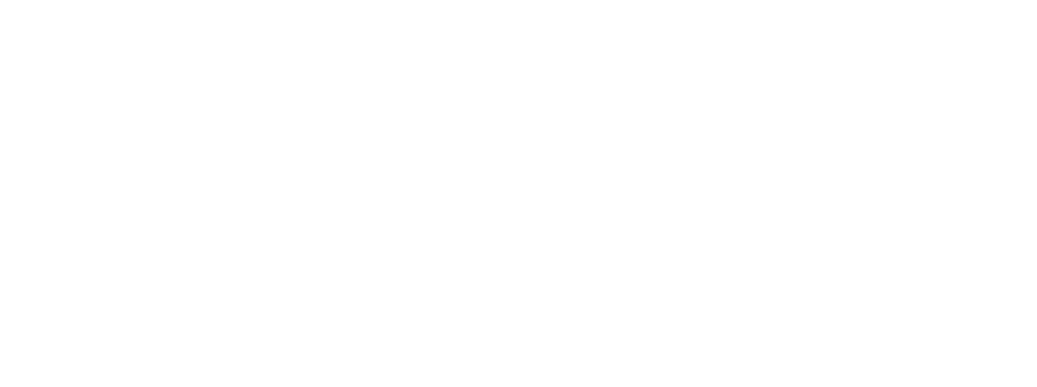
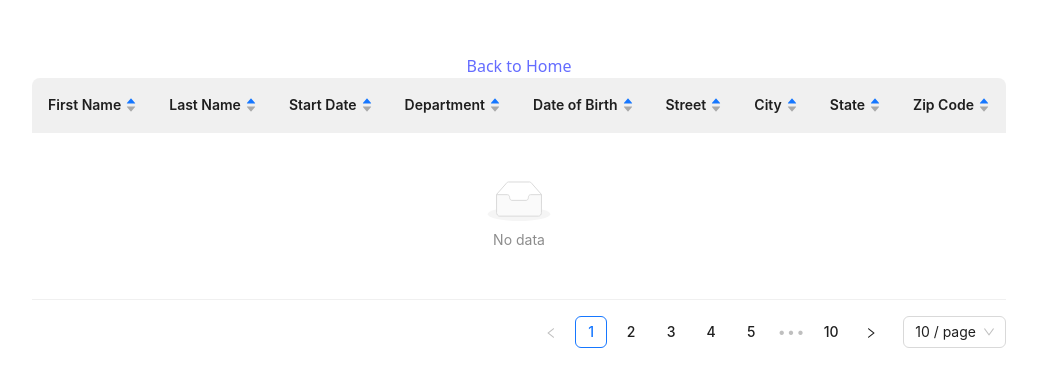
Before and after one commit to nothxmza/hrnet, a React (Vite) app: page /employees-list in a window 1280 px wide. Before the commit this address had no page. Shown: the part 191-578 px from the top of the page, without its empty margins (121-1158 px from the left). Built offline with nearby package versions, Linux system fonts and the light colour scheme.

Commit message:
add datepicker add tab

```diff
--- /dev/null
+++ b/src/Columns.jsx
@@ -0,0 +1,56 @@
+export const columns = [
+	{
+		title: "First Name",
+		dataIndex: "firstName",
+		defaultSortOrder: "ascend",
+		sorter: (a, b) => a.firstName.localeCompare(b.firstName),
+	},
+	{
+		title: "Last Name",
+		dataIndex: "lastName",
+		defaultSortOrder: "ascend",
+		sorter: (a, b) => a.lastName.localeCompare(b.lastName),
+	},
+	{
+		title: "Start Date",
+		dataIndex: "startDate",
+		defaultSortOrder: "ascend",
+		sorter: (a, b) => new Date(a.startDate) - new Date(b.startDate),
+	},
+	{
+		title: "Department",
+		dataIndex: "department",
+		defaultSortOrder: "ascend",
+		sorter: (a, b) => a.department.localeCompare(b.department),
+	},
+	{
+		title: "Date of Birth",
+		dataIndex: "dateOfBirth",
+		defaultSortOrder: "ascend",
+		sorter: (a, b) => new Date(a.dateOfBirth) - new Date(b.dateOfBirth),
+	},
+	{
+		title: "Street",
+		dataIndex: "street",
+		defaultSortOrder: "ascend",
+		sorter: (a, b) => a.street.localeCompare(b.street),
+	},
+	{
+		title: "City",
+		dataIndex: "city",
+		defaultSortOrder: "ascend",
+		sorter: (a, b) => a.city.localeCompare(b.city),
+	},
+	{
+		title: "State",
+		dataIndex: "state",
+		defaultSortOrder: "ascend",
+		sorter: (a, b) => a.state.localeCompare(b.state),
+	},
+	{
+		title: "Zip Code",
+		dataIndex: "zipCode",
+		defaultSortOrder: "ascend",
+		sorter: (a, b) => a.zipCode - b.zipCode,
+	}
+]
--- /dev/null
+++ b/src/CurrentEmployees.jsx
@@ -0,0 +1,16 @@
+import { Table } from "antd"
+import { columns } from "./Columns"
+import { useSelector } from "react-redux"
+import { Link } from "react-router";
+import { adaptDataForTab } from "./utils/adaptDataForTab";
+
+export const CurrentEmployees = () => {
+	const data = useSelector((state) => state.employers.employers);
+
+	return(
+		<>
+		<Link to="/">Back to Home</Link>
+		<Table columns={columns} dataSource={adaptDataForTab(data)} pagination={{ current: 1, total: 100}}/>
+		</>
+	)
+}
--- a/src/Home.jsx
+++ b/src/Home.jsx
@@ -3,26 +3,18 @@
 import { useRef, useState } from "react";
 import { useDispatch, useSelector } from 'react-redux';
 import { createEmployer } from "./redux/employerSlice";
-import { Select } from 'antd';
+import { Select, DatePicker } from 'antd';
+import { Link } from "react-router";
 
 
 
 export const Home = () => {
 	const [isOpen, setIsOpen] = useState(false);
 	const formRef = useRef(null);
-	// const [employer, setEmployer] = useState({
-	// 	firstName: "",
-	// 	lastName: "",
-	// 	dateOfBirth: "",
-	// 	startDate: "",
-	// 	street: "",
-	// 	city: "",
-	// 	state: "",
-	// 	zipCode: "",
-	// 	department: ""
-	// });
 	const [state, setState] = useState("AL")
 	const [department, setDepartment] = useState("Sales");
+	const [dateOfBirth, setDateOfBirth] = useState("");
+	const [startDate, setStartDate] = useState("");
 
 	const dispatch = useDispatch()
 	const employerData = useSelector((state) => state.employers.employers);
@@ -33,6 +25,8 @@
 		e.preventDefault();
 		const formData = new FormData(formRef.current);
 		const data = Object.fromEntries(formData.entries());
+		data.dateOfBirth = dateOfBirth;
+		data.startDate = startDate;
 		data.state = state;
 		data.department = department;
 		console.log(data);
@@ -53,7 +47,7 @@
 			<h1>HRnet</h1>
 		</div>
 		<div className="container">
-			<a href="employee-list.html">View Current Employees</a>
+			<Link to="/employees-list">ICICICICI</Link>
 			<h2>Create Employee</h2>
 			<form ref={formRef} id="create-employee">
 				<label htmlFor="first-name">First Name</label>
@@ -63,10 +57,10 @@
 				<input type="text" id="last-name" name="lastName" />
 
 				<label htmlFor="date-of-birth">Date of Birth</label>
-				<input id="date-of-birth" type="text" name="dateOfBirth" />
+				<DatePicker id="date-of-birth" onChange={(date, dateString) => setDateOfBirth(dateString)} />
 
 				<label htmlFor="start-date">Start Date</label>
-				<input id="start-date" type="text" name="startDate" />
+				 <DatePicker id="start-date" onChange={(date, dateString) => setStartDate(dateString) } />
 
 				<fieldset className="address">
 				<legend>Address</legend>
@@ -99,24 +93,6 @@
 					<Select.Option value="Legal">Legal</Select.Option>
 				</Select>
 			</form>
-
-			{/* <Form
-			onFinish={onFinish}
-			onFinishFailed={onFinishFailed}
-			>
-				<Form.Item
-					label="Username"
-					name="username"
-					rules={[{ required: true, message: 'Please input your username!' }]}
-				>
-     			 	<Input />
-    			</Form.Item>
-<Form.Item label={null}>
-      <Button type="primary" htmlType="submit">
-        Submit
-      </Button>
-    </Form.Item>
-			</Form> */}
 			<button onClick={handleSave}>Save</button>
 		</div>
 		<Modal
--- a/src/main.jsx
+++ b/src/main.jsx
@@ -8,13 +8,14 @@
 import { store } from './redux/store.js'
 import 'antd/dist/reset.css';
 import '@ant-design/v5-patch-for-react-19';
+import { CurrentEmployees } from './CurrentEmployees.jsx'
 
 createRoot(document.getElementById('root')).render(
   <Provider store={store}>
     <BrowserRouter>
       <Routes>
           <Route path="/" element={<Home />} />
-          <Route path="/employee-list" element={<App />} />
+          <Route path="/employees-list" element={<CurrentEmployees />} />
       </Routes>
     </BrowserRouter>
   </Provider>
--- /dev/null
+++ b/src/utils/adaptDataForTab.js
@@ -0,0 +1,16 @@
+export const adaptDataForTab = (data) => {
+  return data.map((item, i) => {
+	return {
+	  firstName: item.firstName,
+	  lastName: item.lastName,
+	  startDate: item.startDate,
+	  department: item.department,
+	  dateOfBirth: item.dateOfBirth,
+	  street: item.street,
+	  city: item.city,
+	  state: item.state,
+	  zipCode: item.zipCode,
+	  key: i
+	};
+  });
+}
```
